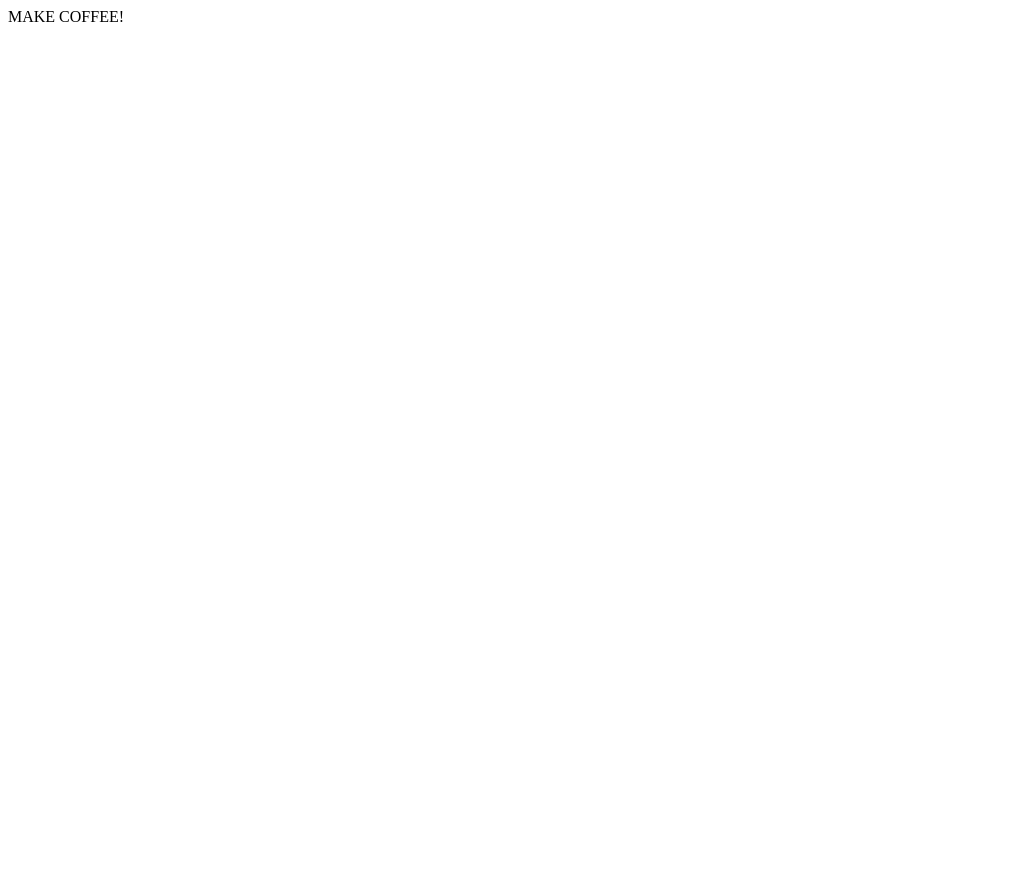
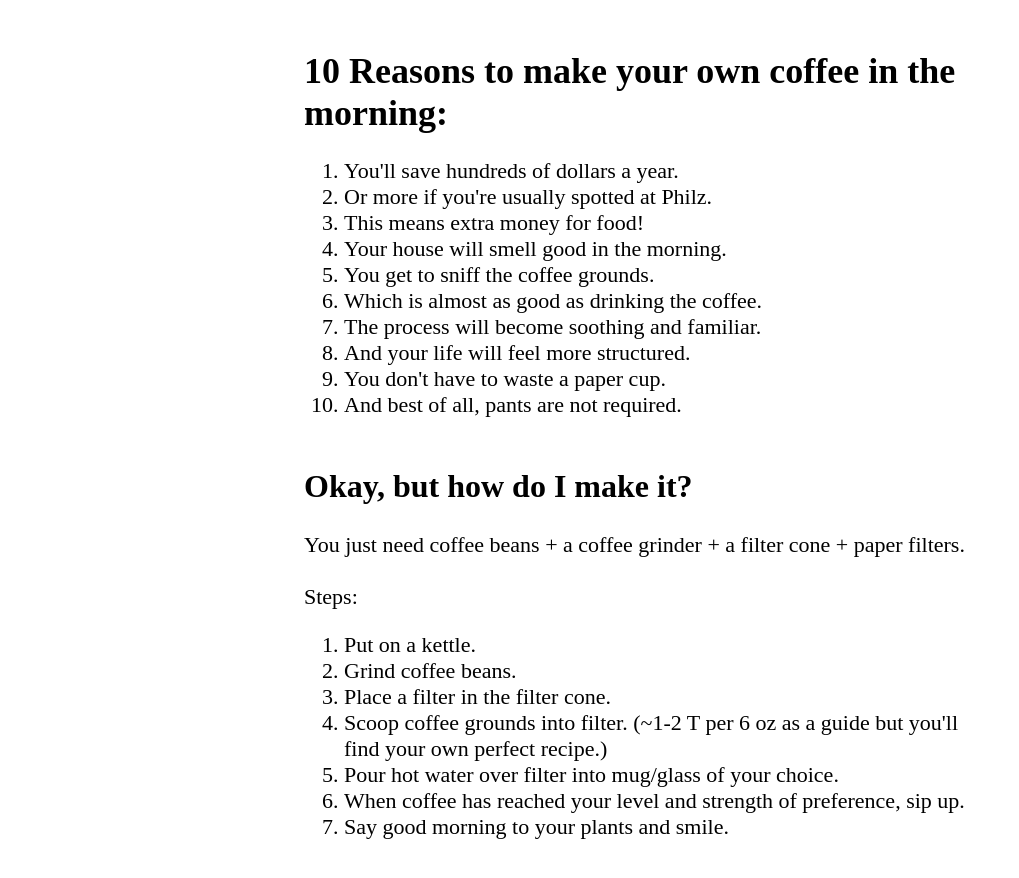
Before and after one commit to sydmayes/makecoffee, a plain HTML site: page index.html in a window 1280 px wide. Shown: the whole page, without its empty margins (0-1019 px from the left). Before the commit the page ends 800 px from the top, so only its background shows below. Drawn offline with Linux system fonts and the light colour scheme.

Commit message:
add steps and reasons

```diff
--- a/index.html
+++ b/index.html
@@ -2,8 +2,42 @@
 <head>
 	<title>Make That Coffee</title>
 	<link href="assets/style.css" rel="stylesheet">
-	 MAKE COFFEE!
 </head>
 <body>
+	<main>
+		<div id="reasons">
+			<h1>10 Reasons to make your own coffee in the morning:</h1>
+			<ol>
+				<li>You'll save hundreds of dollars a year.</li>
+				<li>Or more if you're usually spotted at Philz.</li>
+				<li>This means extra money for food!</li>
+				<li>Your house will smell good in the morning.</li>
+				<li>You get to sniff the coffee grounds.</li>
+				<li>Which is almost as good as drinking the coffee.</li>
+				<li>The process will become soothing and familiar.</li>
+				<li>And your life will feel more structured.</li>
+				<li>You don't have to waste a paper cup.</li>
+				<li>And best of all, pants are not required.</li>
+		</div>
+
+		</ol>
+		<div id="steps">
+			<h2>Okay, but how do I make it?</h2>
+			<p>You just need coffee beans + a coffee grinder + a filter cone + paper filters.
+			<br>
+			<br>
+			Steps: </p>
+			<ol>
+			<li>Put on a kettle.</li>
+			<li>Grind coffee beans.</li>
+			<li>Place a filter in the filter cone.</li>
+			<li>Scoop coffee grounds into filter. (~1-2 T per 6 oz as a guide but you'll find your own perfect recipe.)</li>
+			<li>Pour hot water over filter into mug/glass of your choice.</li>
+			<li>When coffee has reached your level and strength of preference, sip up.</li>
+			<li>Say good morning to your plants and smile.</li>
+			</ol>
+		</div>
+
+	</main>
 </body>
 </html>
```
